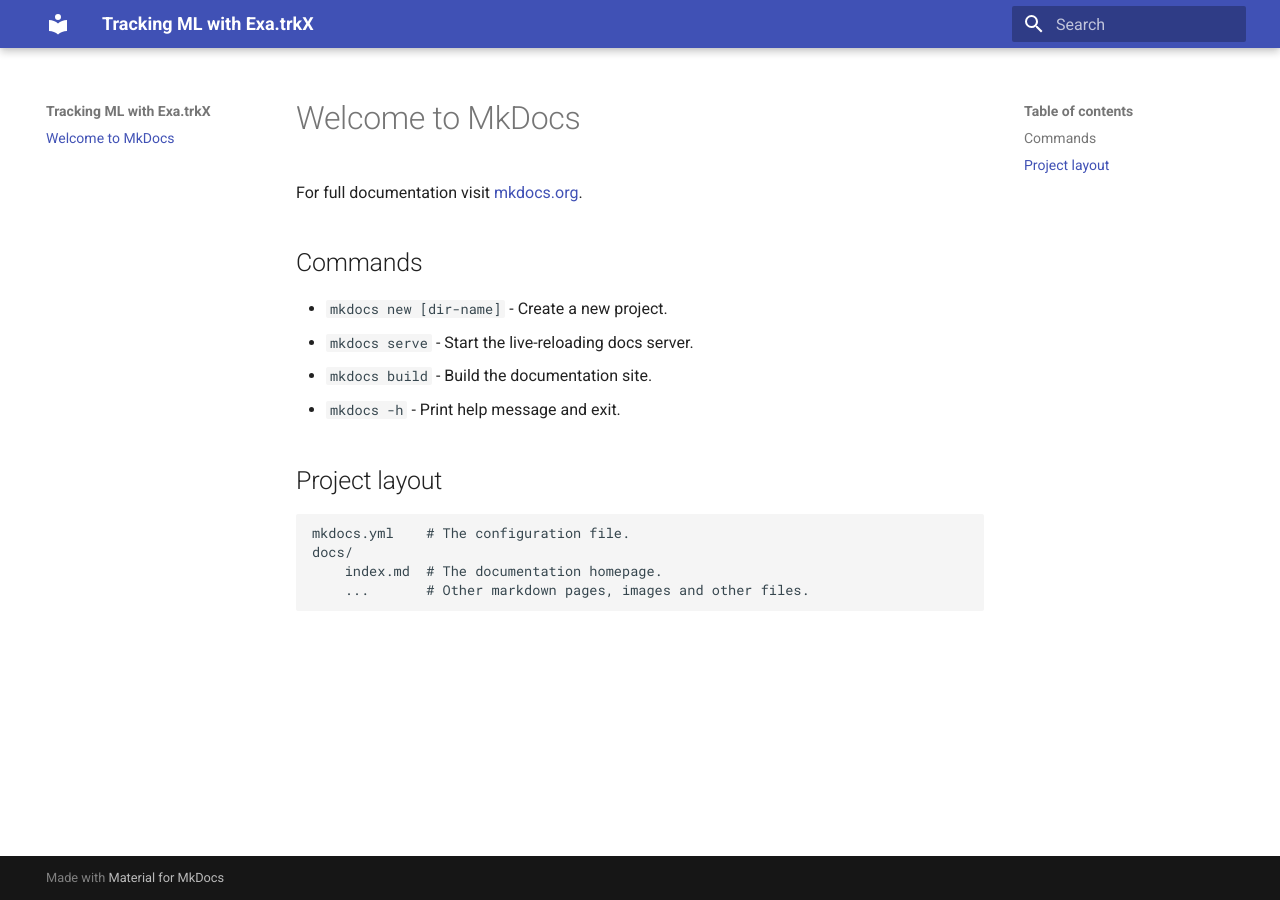
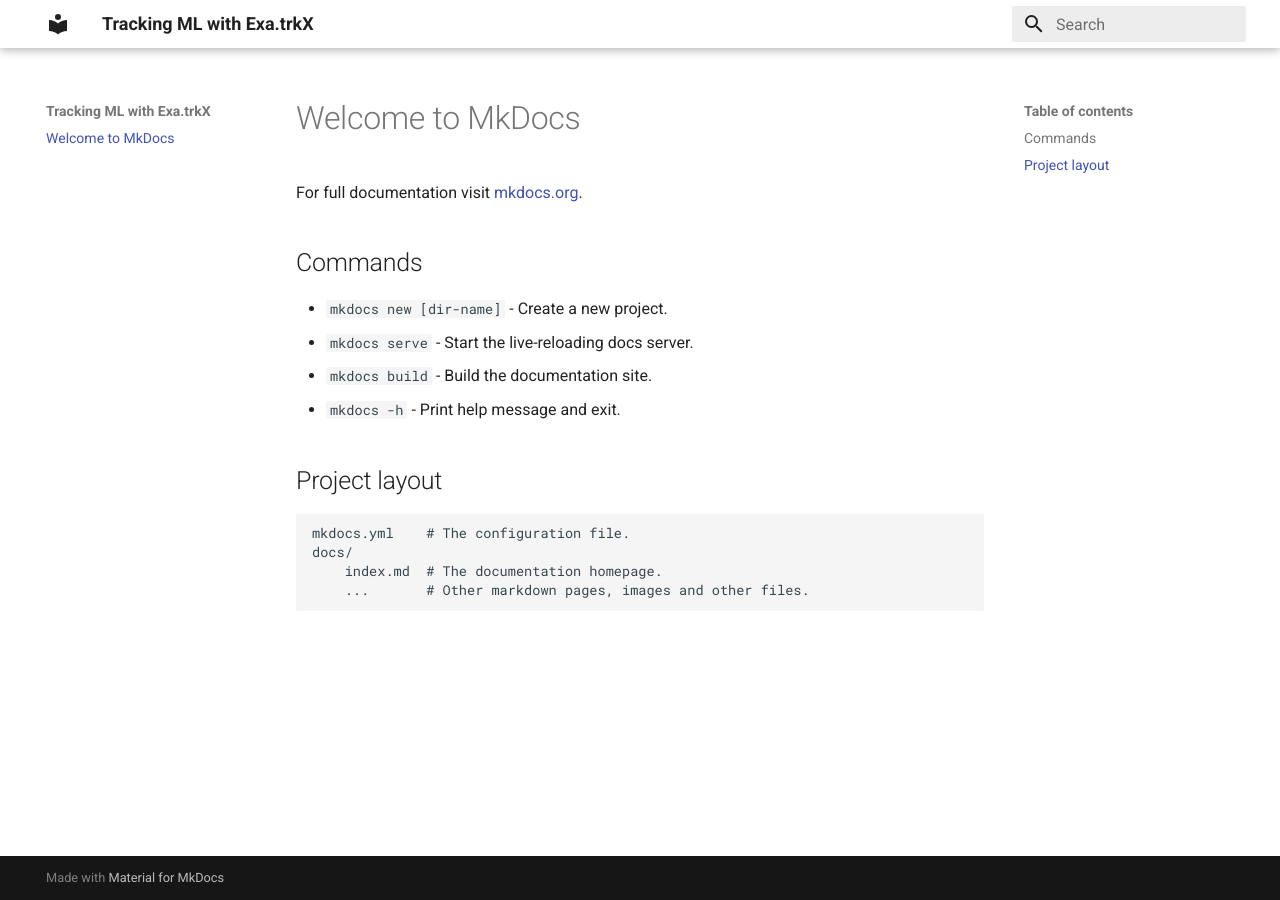
Before and after one commit to HSF-reco-and-software-triggers/Tracking-ML-Exa.TrkX, an MkDocs documentation site: the page built from docs/index.md, in a window 1280 px wide. Built offline with MkDocs 1.6.1 and Material for MkDocs 9.7.7, drawn with Linux system fonts in a browser that asks for light colours.

Commit message:
Update docs

```diff
--- a/mkdocs.yml
+++ b/mkdocs.yml
@@ -1,3 +1,7 @@
 site_name: Tracking ML with Exa.trkX
 theme:
   name: material
+  palette:
+    primary: white
+    accent: indigo
+  icon: media/final_square_transparent.png
```
Also changed, not shown: docs/media/final_square_transparent.png (added).
